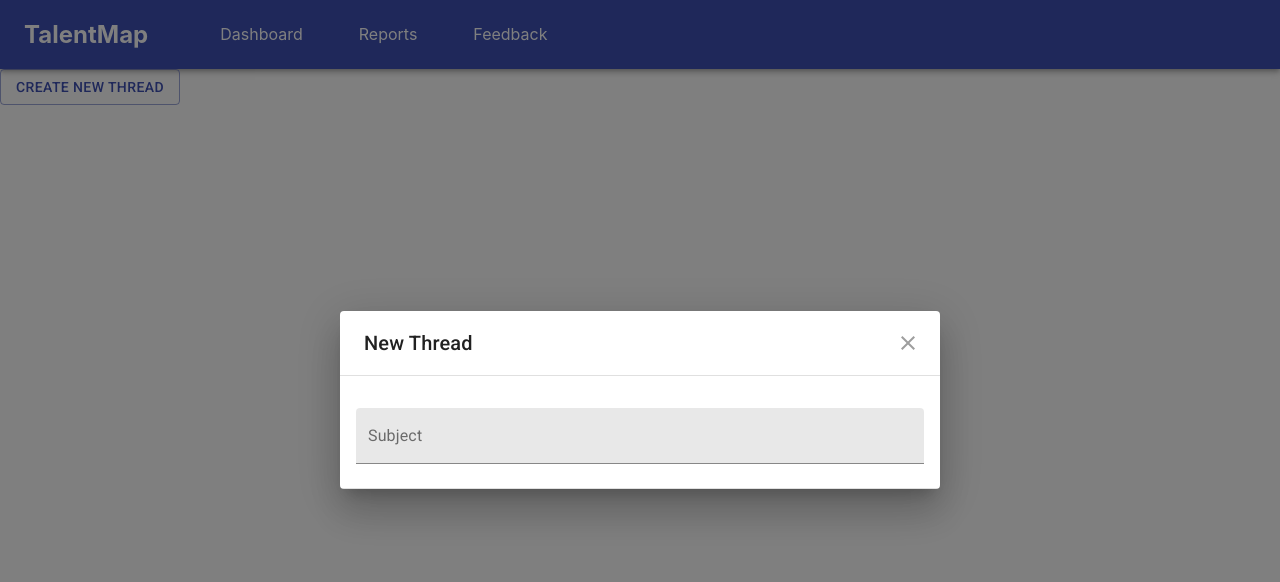
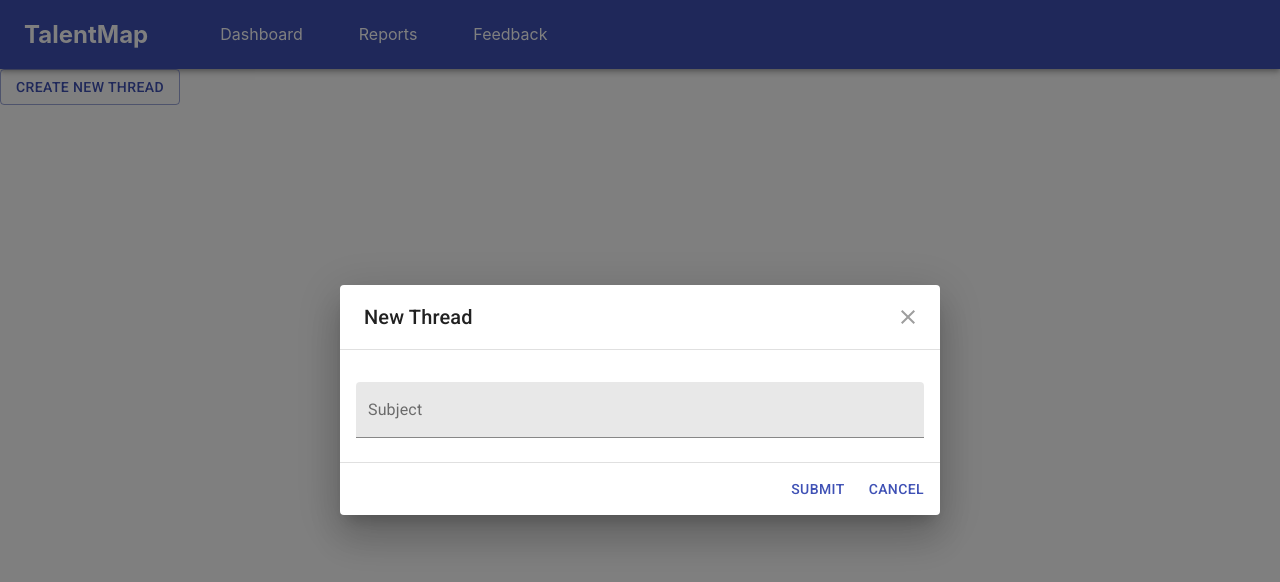
Before and after one commit to ishansarangi/EmployeeSurveyAndFeedbackPortal, a React (Create React App) app in the folder ui/: page / in a window 1280 px wide. Both pictures are taken after a click on the button "CREATE NEW THREAD". Shown: the top 582 px of the page. Built offline with nearby package versions, Linux system fonts and the light colour scheme.

Commit message:
US11_T34 Added send and cancel button

```diff
--- a/ui/src/Components/NewThread.js
+++ b/ui/src/Components/NewThread.js
@@ -4,6 +4,7 @@ import Button from '@material-ui/core/Button';
 import Dialog from '@material-ui/core/Dialog';
 import MuiDialogTitle from '@material-ui/core/DialogTitle';
 import MuiDialogContent from '@material-ui/core/DialogContent';
+import MuiDialogActions from '@material-ui/core/DialogActions';
 import IconButton from '@material-ui/core/IconButton';
 import CloseIcon from '@material-ui/icons/Close';
 import Typography from '@material-ui/core/Typography';
@@ -71,6 +72,13 @@ const DialogContent = withStyles(theme => ({
     }
 }))(MuiDialogContent);
 
+const DialogActions = withStyles(theme => ({
+    root: {
+      margin: 0,
+      padding: theme.spacing(1),
+    },
+  }))(MuiDialogActions);
+
 const NewThread = () => {
     const [open, setOpen] = React.useState(false);
 
@@ -78,6 +86,11 @@ const NewThread = () => {
         setOpen(true);
     };
     const handleClose = () => {
+        setOpen(false);
+    };
+
+    const handleSubmit = (event) => {
+        // console.log(this.handleSubmit.bind(this));
         setOpen(false);
     };
 
@@ -102,6 +115,16 @@ const NewThread = () => {
                         <TextField id="filled-basic" label="Subject" variant="filled" floatingLabelFocusStyle={styles.floatingLabelFocusStyle}/>
                     </FormControl>
                 </DialogContent>
+                <DialogActions>
+
+                    <Button autoFocus onClick={handleClose} color="primary">
+                        Submit
+                    </Button>
+                    <Button autoFocus onClick={handleSubmit} color="primary">
+                        Cancel
+                    </Button>
+
+                </DialogActions>
             </Dialog>
         </div>
     );
```
